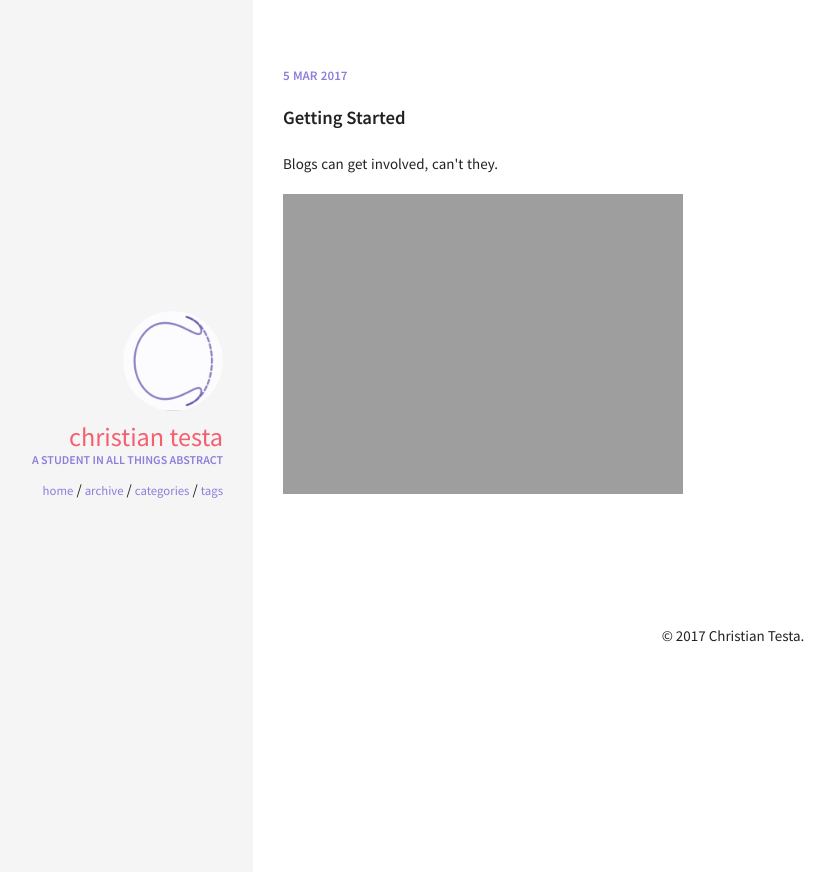
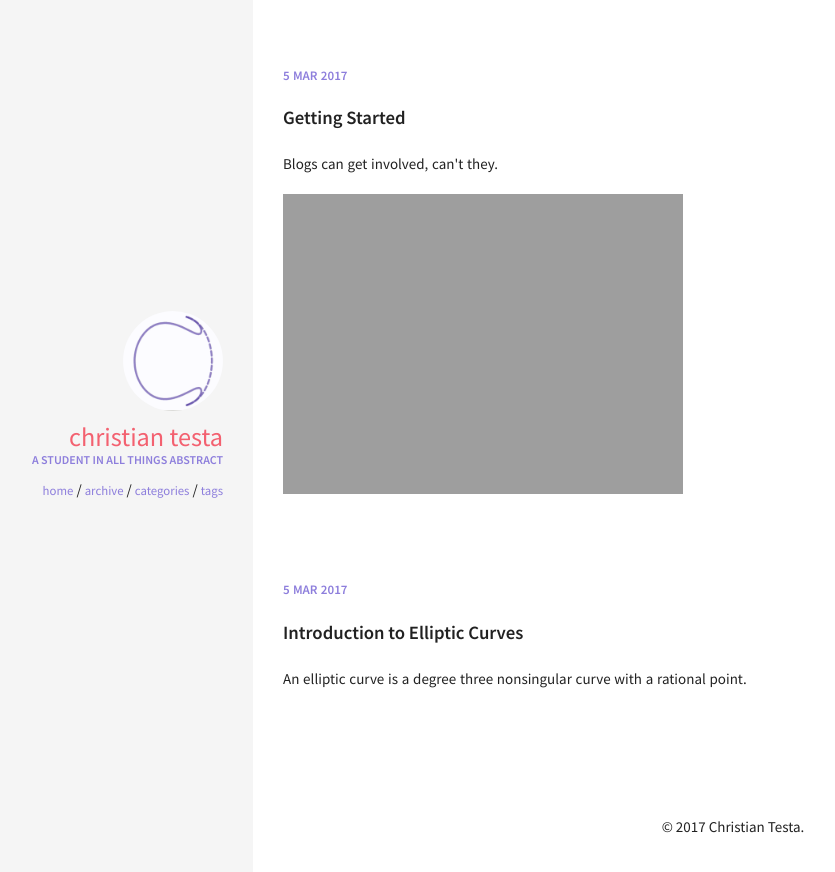
Before and after one commit to ctesta01/ctesta01.github.io, a Jekyll site: the page built from index.html, in a window 1280 px wide. Shown: the top 872 px of the page, without its empty margins (67-902 px from the left). Built offline with Jekyll 4.4.1, drawn with Linux system fonts in a browser that asks for light colours.

Commit message:
add an intro to elliptic curves

```diff
--- a/_layouts/default.html
+++ b/_layouts/default.html
@@ -1,5 +1,7 @@
 <!DOCTYPE html>
 <html lang="en">
+<script type="text/javascript" src="https://cdn.mathjax.org/mathjax/latest/MathJax.js?config=TeX-AMS-MML_HTMLorMML">
+</script>
 
 {% include head.html %}
 
--- a/_layouts/page.html
+++ b/_layouts/page.html
@@ -2,7 +2,7 @@
 layout: default
 ---
 
-<script type="text/javascript" src="http://cdn.mathjax.org/mathjax/latest/MathJax.js?config=TeX-AMS-MML_HTMLorMML">
+<script type="text/javascript" src="https://cdn.mathjax.org/mathjax/latest/MathJax.js?config=TeX-AMS-MML_HTMLorMML">
 </script>
 
   <div id="page">
--- a/_layouts/post.html
+++ b/_layouts/post.html
@@ -2,7 +2,7 @@
 layout: default
 ---
 
-<script type="text/javascript" src="http://cdn.mathjax.org/mathjax/latest/MathJax.js?config=TeX-AMS-MML_HTMLorMML">
+<script type="text/javascript" src="https://cdn.mathjax.org/mathjax/latest/MathJax.js?config=TeX-AMS-MML_HTMLorMML">
 </script>
 
 <a class="btn" href= "{{ site.url }}/" >
--- a/_layouts/post_listing.html
+++ b/_layouts/post_listing.html
@@ -1,6 +1,9 @@
 ---
 layout: default
 ---
+<script type="text/javascript" src="https://cdn.mathjax.org/mathjax/latest/MathJax.js?config=TeX-AMS-MML_HTMLorMML">
+</script>
+
 
 {% for post in site.posts %}
 <section class="post">
--- /dev/null
+++ b/_posts/2017-03-05-Intro-to-Elliptic-Curves.md
@@ -0,0 +1,91 @@
+---
+layout: post
+title: "Introduction to Elliptic Curves"
+excerpt: "An elliptic curve is a degree three nonsingular curve with a rational point."
+modified: 2017-03-05
+tags: [elliptic-curves]
+comments: true
+---
+# Introduction to Elliptic Curves
+
+## Defining an Elliptic Curve
+
+Elliptic curves are degree three nonsingular plane curves with at least one rational point.
+
+They often look something like this:
+
+<center>
+<figure>
+  <img src="https://github.com/ctesta01/thesis-blog/blob/master/images/496a1.png?raw=true" alt="" width="304" height="228">
+  <figcaption><span class="math"><script type="math/tex"> y^2 = x^3 + x + 1
+  </script></span></figcaption>
+</figure>
+<figure>
+  <img src="https://github.com/ctesta01/thesis-blog/blob/master/images/92b1.png?raw=true" alt="" width="304" height="228">
+  <figcaption><span class="math"><script type="math/tex"> y^2 = x^3 - x + 1  </script></span></figcaption>
+</figure>
+<figure>
+  <img src="https://github.com/ctesta01/thesis-blog/blob/master/images/32a2.png?raw=true" alt="" width="304" height="228">
+  <figcaption><span class="math"><script type="math/tex"> y^2 = x^3 - x
+  </script></span> </figcaption>
+</figure>
+</center>
+
+These are just three examples, and it will be useful to think of elliptic curves abstractly as those cubics which are nonsingular with at least one point. To require that they are nonsingular is equivalent to requiring that no point is singular, that is there is no $P \in E$ such that all
+derivatives vanish. That means that an elliptic curve could never look like the following:
+
+<center>
+<figure>
+  <img src="https://github.com/ctesta01/thesis-blog/blob/master/images/acnode.png?raw=true" alt="" width="304" height="228">
+  <figcaption><span class="math"><script type="math/tex"> y^2 = x^3 - x^2  </script></span></figcaption>
+</figure>
+<figure>
+  <img src="https://github.com/ctesta01/thesis-blog/blob/master/images/singular-cusp.png?raw=true" alt="" width="304" height="228">
+  <figcaption><span class="math"><script type="math/tex">y^2 = x^3  </script></span></figcaption>
+</figure>
+<figure>
+  <img src="https://github.com/ctesta01/thesis-blog/blob/master/images/singular-node.png?raw=true" alt="" width="304" height="228">
+  <figcaption><span class="math"><script type="math/tex"> y^2 = x^3 + x^2  </script></span></figcaption>
+</figure>
+<figure>
+  <img src="https://github.com/ctesta01/thesis-blog/blob/master/images/tacnode.png?raw=true" alt="" width="304" height="228">
+  <figcaption><span class="math"><script type="math/tex"> (x^2 + y^2 - 3x)^2 = 4x^2(2-x)  </script></span></figcaption>
+</figure>
+</center>
+
+In fact, the last was never in the running, since it isn't even a cubic equation.
+
+There are many different ways of considering an elliptic curve. Most often they are depicted in the affine or cartesian plane, but they also exist in projective space. To construct the projective plane, we identify the lines through the origin in 3-dimensional affine or Euclidean space ($\mathbb A^2$) as the points of projective 2-dimensional space $\mathbb P^2$.
+
+We denote the points of the projective plane as $(x:y:z)$ since it is only the ratio between these points which identifies the point. If we consider a
+cubic nonsingular curve, we immediately find that it must be homogenous
+in its terms in order to be well-defined as a polynomial of variables
+in $\mathbb P^2$. We will denote these variables by capital $X, Y$ and $Z$.
+
+It is important to distinguish between the projective plane and the affine plane, but there's nothing stopping us from visualizing what the rays satisfying an elliptic curve might look like in 3-dimensional space. This forms a surface in $\mathbb R^3$.
+
+<center>
+<figure>
+  <img src="https://github.com/ctesta01/thesis-blog/blob/master/images/92b_spinning.gif?raw=true" alt="" width="304" height="228">
+  <figcaption>Projective with Affine Highlighted <span class="math"><script type="math/tex"> Y^2Z = X^3 - X^2Z + Z^3  </script></span></figcaption>
+</figure>
+<figure>
+  <img src="https://github.com/ctesta01/thesis-blog/blob/master/images/92b_blue.png?raw=true" alt="" width="304" height="228">
+  <figcaption> Affine Curve <span class="math"><script type="math/tex"> y^2 + y = x^3 - x + 1 </script></span></figcaption>
+</figure>
+</center>
+
+## So What Are They Good For?
+
+Elliptic Curves are of significance primarily to number theorists, and have had a major impact on problems like fast integer factorization and Fermat's Last Theorem. Elliptic curve cryptography has been one of the most popular public key cryptography systems from 2004 to now (2017), and was originally suggested in the 1980s. Further, understanding their rational points is of such significance that for proving the Birch-Swinnerton-Dyer conjecture which relates the analytic rank to the algebraic rank one can win \$$10^6$.
+
+- [Lenstra's Elliptic Curve Factorization Algorithm](https://en.wikipedia.org/wiki/Lenstra_elliptic_curve_factorization)
+- [Elliptic Curve Cryptography](https://en.wikipedia.org/wiki/Elliptic_curve_cryptography)
+- [The Modularity Theorem](https://en.wikipedia.org/wiki/Modularity_theorem)
+- [The Birch and Swinnerton-Dyer Conjecture](https://en.wikipedia.org/wiki/Birch_and_Swinnerton-Dyer_conjecture)
+
+## Where To From Here?
+
+At the Second International Congress in 1900 the incredible mathematician [David Hilbert](https://en.wikipedia.org/wiki/David_Hilbert) presented 10 of [23 problems](http://mathworld.wolfram.com/HilbertsProblems.html) that were then unsolved. The tenth of these was to find
+a general algorithm deciding the solvability of an arbitrary Diophantine equation. Matiyasevich's Theorem from 1970 yielded the discovery that no such algorithm can exist. This certainly makes finding and describing the complete solution set of a Diophantine problem more difficult. Progress in Algebraic-Geometry and the proof of Fermat's Last Theorem make Diophantine Equations an exciting subject, and the rational points on elliptic curves
+are one of many mysterious behaviors to explore.
```
Also changed, not shown: _posts/2017-03-05-first-post.md (+2 -2 lines), 9 other files.
